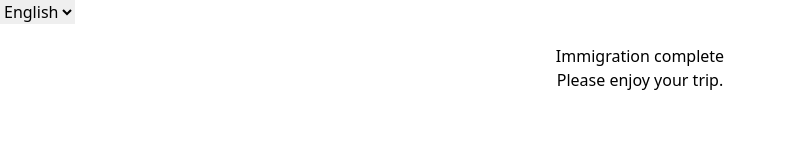
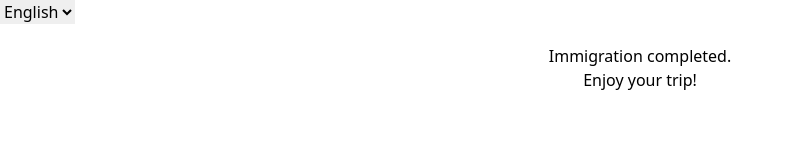
Before and after one commit to bastikoel/HCI, a React (Vite) app in the folder my-project/: page /done in a window 1280 px wide. Shown: the top 160 px of the page, without its empty margins (0-794 px from the left). Built offline with nearby package versions, Linux system fonts and the light colour scheme.

Commit message:
update color & wordings

```diff
--- a/my-project/src/Done.jsx
+++ b/my-project/src/Done.jsx
@@ -3,8 +3,8 @@ import React from 'react';
 const Done = () => {
     return (
         <div style={{ padding: '20px', textAlign: 'center' }}>
-            <h2>Immigration complete</h2>
-            <p>Please enjoy your trip.</p>
+            <h2>Immigration completed.</h2>
+            <p>Enjoy your trip!</p>
         </div>
     );
 };
--- a/my-project/src/Layout.jsx
+++ b/my-project/src/Layout.jsx
@@ -3,7 +3,7 @@ import LanguageSwitcher from './LanguageSwitcher';
 
 const Layout = ({ children }) => {
   return (
-    <div className="h-screen bg-gray-300 flex flex-col">
+    <div className="h-screen bg-gray-150 flex flex-col">
       {/* Place the LanguageSwitcher in a fixed header */}
       <header className="p-4 flex justify-start">
         <LanguageSwitcher />
```
